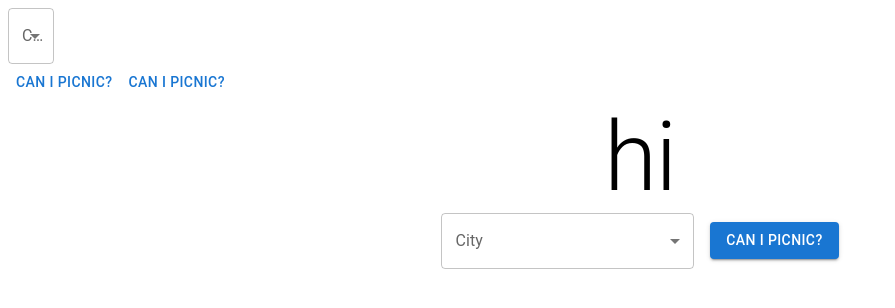
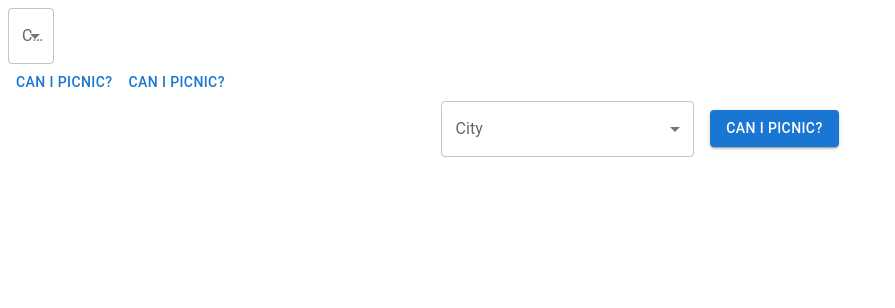
Before and after one commit to makaracc/canIPicnicToday, a React (Vite) app: page / in a window 1280 px wide. Shown: the top 308 px of the page, without its empty margins (0-895 px from the left). Built offline with nearby package versions, Linux system fonts and the light colour scheme.

Commit message:
delete heading

```diff
--- a/src/App.tsx
+++ b/src/App.tsx
@@ -178,7 +178,6 @@ export const App: React.FC = () => {
         justifyContent: "center",
       }}
     >
-      <Typography variant="h1">hi</Typography>
       <Stack
         direction="row"
         width="30%"
```
